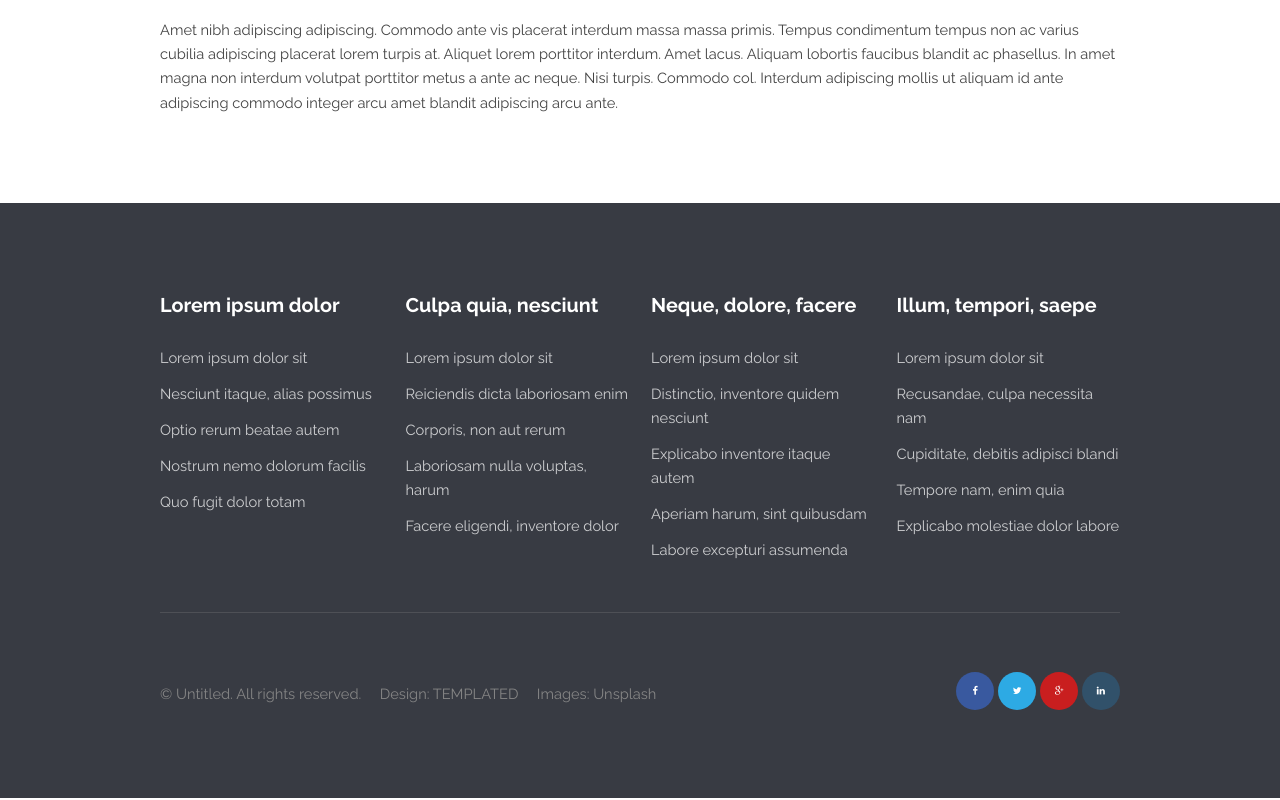
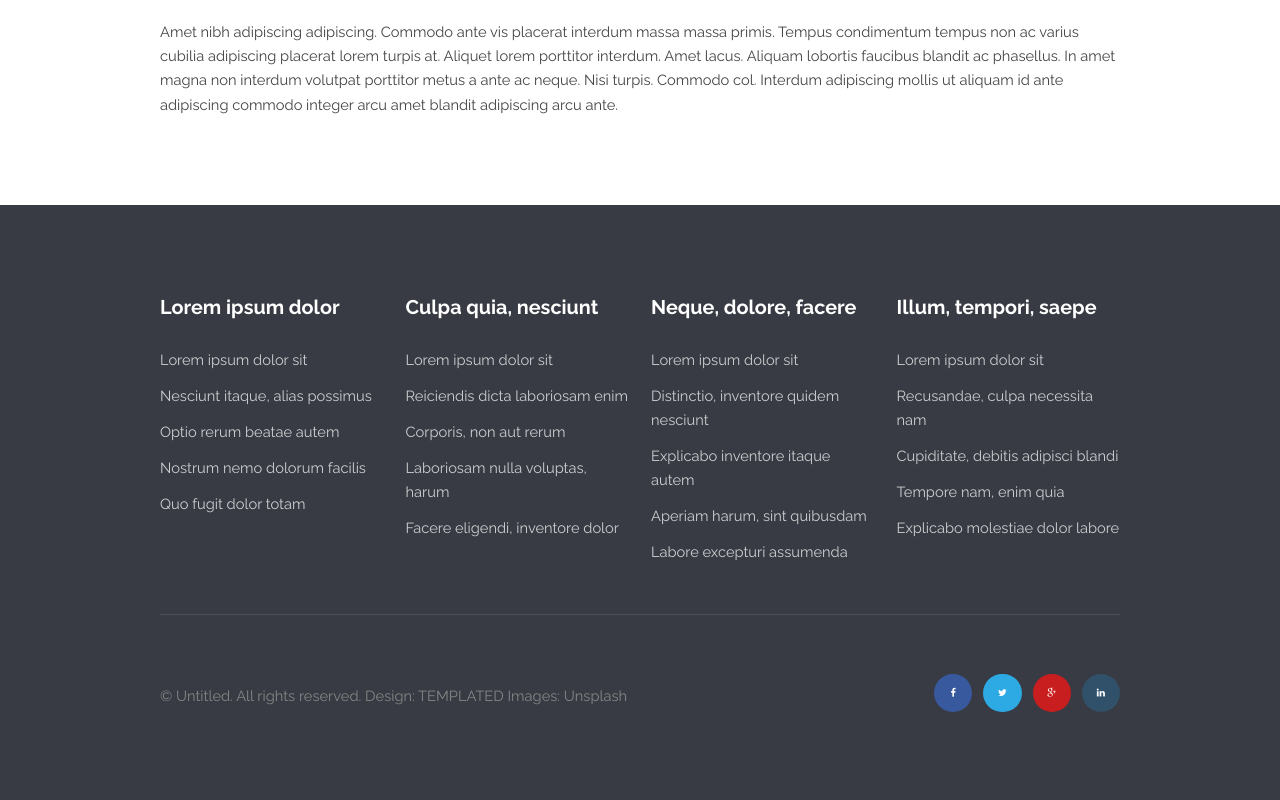
Before and after one commit to taqiuddinshokordey/E-Kemasukan-UM, a plain HTML site: page generic.html in a window 1280 px wide. Shown: the part 973-1773 px from the top of the page. Drawn offline with Linux system fonts and the light colour scheme.

Commit message:
Add files via upload

```diff
--- a/css/style.css
+++ b/css/style.css
@@ -12,6 +12,7 @@
 
 	body {
 		background: #fff;
+		position: relative; top: +2px;
 
 
 	}
@@ -637,7 +638,7 @@
 
 			ul.icons li {
 				display: inline-block;
-				padding: 0 0em 0 0;
+				padding: 0.5 0em 0 0;
 			}
 
 				ul.icons li:last-child {
@@ -1069,6 +1070,7 @@
 		#banner p {
 			font-size: 1.5em;
 			margin-bottom: 1.75em;
+			margin-top: 1.75em;
 		}
 
 
@@ -1179,8 +1181,8 @@
 				color: #858585;
 				display: inline-block;
 				list-style: none;
-				margin-left: 0.5em;
-				padding-left: 0.5em;
+				margin-left: 0em;
+				padding-left: 0em;
 			}
 
 				#footer .copyright li:first-child {
```
